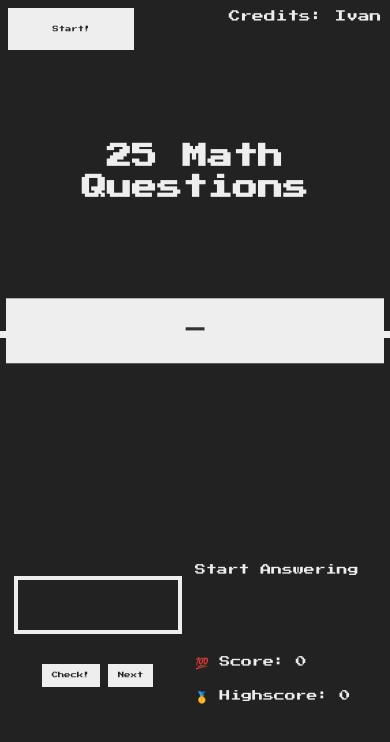
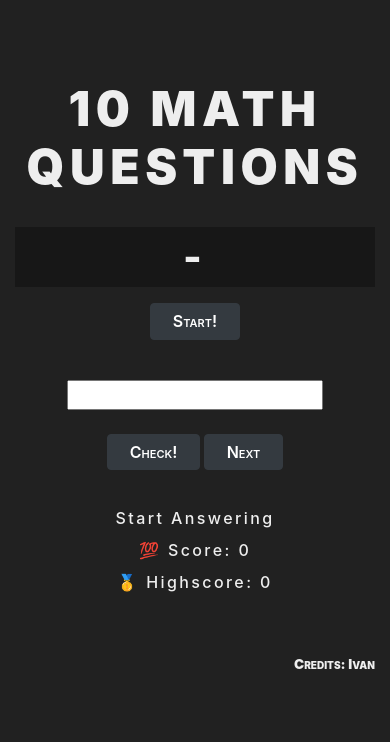
Before and after one commit to aerahrah/Math-Problems, a plain HTML site: page index.html in a window 390 px wide. Drawn offline with nearby package versions, Linux system fonts and the light colour scheme.

Commit message:
Add files via upload

```diff
--- a/index.html
+++ b/index.html
@@ -4,32 +4,50 @@
     <meta charset="UTF-8" />
     <meta name="viewport" content="width=device-width, initial-scale=1.0" />
     <meta http-equiv="X-UA-Compatible" content="ie=edge" />
-    <link rel="stylesheet" href="style1.css" />
+
+    <link rel="preconnect" href="https://fonts.googleapis.com">
+    <link rel="preconnect" href="https://fonts.gstatic.com" crossorigin>
+    <link href="https://fonts.googleapis.com/css2?family=Poppins:wght@400;500;700&display=swap" rel="stylesheet">
+    <link
+      rel="stylesheet"
+      href="https://stackpath.bootstrapcdn.com/bootstrap/4.1.3/css/bootstrap.min.css"
+      integrity="sha384-MCw98/SFnGE8fJT3GXwEOngsV7Zt27NXFoaoApmYm81iuXoPkFOJwJ8ERdknLPMO"
+      crossorigin="anonymous"
+    />
+
+    <link rel="stylesheet" href="style.css" />
     <title>Math-Problems</title>
   </head>
-  <body>
-    <header>
-      <h1>25 Math Questions</h1>
-      <p class="between">Credits: Ivan</p>
-      <button class="btn start">Start!</button>
-      <div class="number">-</div>
+  <body class="container">
+    <header class ="lock" id ="unlock1">
+      <h1 class="title"><strong>10<strong> Math Questions</h1>
+      <p class="number">-</p>
+      <button class="btn btn-dark start">Start!</button>
     </header>
     <main>
-      <section class="left">
+      <div class = "tracking-in-contract-bck" id = "lock">
+        <h1> Will you be my girlfriend max?</h1>
+      </div>
+      <div class ="unlock" id = "unlock">
+        <div class="row">
+          <section class="left col-12 col-md-6">
             <input type="number" class="guess" />
-        <div>
-          <button class="btn check">Check!</button>
-          <button class="btn next">Next</button>
+            <div class="pad">
+              <button class="btn btn-dark check">Check!</button>
+              <button class="btn btn-dark next">Next</button>
             </div>
           </section>
-      <section class="right">
+          <section class="right col-12 col-md-6">
             <p class="message">Start Answering</p>
             <p class="label-score">💯 Score: <span class="score">0</span></p>
             <p class="label-highscore">
               🥇 Highscore: <span class="highscore">0</span>
             </p>
           </section>
+        </div>
+      </div>
     </main>
+    <footer><p class="between" id ="lock1">Credits: Ivan</p></footer>
     <script src="script.js"></script>
   </body>
 </html>
--- a/script.js
+++ b/script.js
@@ -9,6 +9,7 @@ let thirdNum;
 let score = 0;
 let highscore = 0;
 let Tquestion = 0;
+let counter = 0;
 
 function question() {
   let RandomTwoPicker = [];
@@ -16,12 +17,14 @@ function question() {
     thirdNum = Math.trunc(Math.random() * 2);
     RandomTwoPicker[j] = thirdNum;
   }
+  //
+
   FirstNum = Math.trunc(
-    (Math.random() * 20 + 1) * (Math.round(Math.random()) ? 1 : -1)
+    (Math.random() * 17 + 8) * (Math.round(Math.random()) ? 1 : -1)
   );
 
   SecondNum = Math.trunc(
-    (Math.random() * 20 + 1) * (Math.round(Math.random()) ? 1 : -1)
+    (Math.random() * 23 + 1) * (Math.round(Math.random()) ? 1 : -1)
   );
 
   if (RandomTwoPicker[0] === 0) {
@@ -29,16 +32,21 @@ function question() {
     AnswerText = `${FirstNum} + ${SecondNum}`;
     //prompt(`${FirstNum} + ${SecondNum}`);
   } else {
-    CheckAnswer = FirstNum - SecondNum;
+    CheckAnswer = FirstNum + SecondNum;
     //prompt(`${FirstNum} - ${SecondNum}`);
-    AnswerText = `${FirstNum} - ${SecondNum}`;
+    AnswerText = `${FirstNum} + ${SecondNum}`;
   }
   document.querySelector('.number').textContent = AnswerText;
 }
 const displayMessage = function (message) {
   document.querySelector('.message').textContent = message;
+
 };
+
 document.querySelector('.next').addEventListener('click', function () {
+  counter += 1;
+  document.querySelector('.next').disabled = true;
+  document.querySelector('.title').textContent = `Question # ${counter}`;
   document.querySelector('.check').disabled = false;
   displayMessage('Start Answering...');
   document.querySelector('.guess').value = '';
@@ -52,25 +60,33 @@ document.querySelector('.check').addEventListener('click', function () {
     displayMessage('⛔️ No number!');
   } else if (document.querySelector('.number').textContent === '-') {
     displayMessage('Click start first');
-  } else if (guess === CheckAnswer) {
-    if (Tquestion < 25) {
+  } else if (guess == CheckAnswer) {
+    if (Tquestion < 10) {
       score++;
       Tquestion++;
+      document.querySelector('.title').textContent = `CORRECT ANSWER`;
       displayMessage('🎉 Correct Answer!');
       document.querySelector('.score').textContent = score;
       document.querySelector('.check').disabled = true;
+      document.querySelector('.next').disabled = false;
       document.querySelector('body').style.backgroundColor = '#1E6F5C';
     } else {
       displayMessage('🎉 Click Start to Start Again');
       document.querySelector('.score').textContent = score;
       document.querySelector('.highscore').textContent = score;
       document.querySelector('body').style.backgroundColor = '#1E6F5C';
-      if (score === 25) {
-        document.querySelector('.between').textContent = 'dagitamann';
+      if (score === 10) {
+        document.getElementById("lock").style.display = "block";
+        document.getElementById("unlock").style.display = "none";
+        document.getElementById("unlock1").style.display = "none";
+        document.getElementById("lock1").style.display = "none";
       }
     }
-  } else if (guess !== CheckAnswer) {
-    if (Tquestion < 25) {
+  } else if (guess != CheckAnswer) {
+    if (Tquestion < 10) {
+      document.querySelector('.check').disabled = true;
+      document.querySelector('.next').disabled = false;
+      document.querySelector('.title').textContent = `WRONG ANSWER`;
       document.querySelector('body').style.backgroundColor = '#7D0633';
       displayMessage(
         `❌ Wrong answer... Correct Asnwer for: ${AnswerText} is ${CheckAnswer}`
@@ -82,21 +98,24 @@ document.querySelector('.check').addEventListener('click', function () {
       document.querySelector('.score').textContent = score;
       document.querySelector('.highscore').textContent = score;
       document.querySelector('body').style.backgroundColor = '#1E6F5C';
-      if (score === 25) {
-        document.querySelector('.between').textContent = 'dagitamann';
+      if (score == 10) {
+        document.getElementById("lock").style.display = "block";
+        document.getElementById("unlock").style.display = "none";
       }
     }
   }
 });
 
 document.querySelector('.start').addEventListener('click', function () {
+  counter = 1;
   score = 0;
   Tquestion = 0;
   question();
   displayMessage('Start Answering...');
+  document.querySelector('.next').disabled = true;
+  document.querySelector('.title').textContent = `Question # ${counter}`;
   document.querySelector('.between').textContent = 'Credits: Ivan';
   document.querySelector('.score').textContent = score;
   document.querySelector('.guess').value = '';
   document.querySelector('body').style.backgroundColor = '#222';
-  document.querySelector('.number').style.width = '45rem';
 });
--- a/style.css
+++ b/style.css
@@ -1,146 +1,112 @@
 @import url('https://fonts.googleapis.com/css?family=Press+Start+2P&display=swap');
 
 * {
-  margin: 0;
-  padding: 0;
-  box-sizing: inherit;
+  height: auto;
+  width: auto;
+}
+body {
+  background-color: #212121;
+  color: #eeeeee;
+  margin: 5rem;
+  text-align: center;
+  margin-bottom: 1.5rem;
+}
+.title,
+.number {
+  text-transform: uppercase;
+  text-align: center;
+  font-size: 2.5rem;
+  font-weight: 800;
+}
+.title {
+  letter-spacing: 0.35rem;
+  font-size: 3rem;
+  margin: 2rem 0;
+}
+.number {
+  background-color: #171717;
+  letter-spacing: 0.325rem;
+}
+.pad {
+  margin-top: 1.5rem;
+}
+.btn {
+  font-variant: small-caps;
+  font-weight: 600;
+  padding: 0.325rem 1.375rem;
+}
+section {
+  margin-top: 2.5rem;
+}
+.right {
+  letter-spacing: 0.15rem;
+  line-height: 1;
+  font-weight: 500;
 }
 
-html {
-  font-size: 52.5%;
-  box-sizing: border-box;
+footer {
+  font-size: 0.85rem;
+  font-variant: small-caps;
+  margin-top: 3rem;
+  display: flex;
+  justify-content: flex-end;
 }
 
-body {
-  font-family: 'Press Start 2P', sans-serif;
-  color: #eee;
-  background-color: #222;
-  line-height: 31px;
-  /* background-color: #60b347; */
+.tracking-in-contract-bck {
+	-webkit-animation: tracking-in-contract-bck 2s cubic-bezier(0.215, 0.610, 0.355, 1.000) 0.5s both;
+	        animation: tracking-in-contract-bck 2s cubic-bezier(0.215, 0.610, 0.355, 1.000) 0.5s both;
 }
-/* LAYOUT */
-header {
-  position: relative;
-  height: 35vh;
-  border-bottom: 7px solid #eee;
+/* ----------------------------------------------
+ * Generated by Animista on 2022-2-11 14:30:27
+ * Licensed under FreeBSD License.
+ * See http://animista.net/license for more info.
+ * w: http://animista.net, t: @cssanimista
+ * ---------------------------------------------- */
+
+/**
+ * ----------------------------------------
+ * animation tracking-in-contract-bck
+ * ----------------------------------------
+ */
+ @-webkit-keyframes tracking-in-contract-bck {
+  0% {
+    letter-spacing: 1em;
+    -webkit-transform: translateZ(400px);
+            transform: translateZ(400px);
+    opacity: 0;
+  }
+  40% {
+    opacity: 0.6;
+  }
+  100% {
+    -webkit-transform: translateZ(0);
+            transform: translateZ(0);
+    opacity: 1;
+  }
 }
-
-main {
-  height: 65vh;
-  color: #eee;
-  display: flex;
-  align-items: center;
-  justify-content: space-around;
+@keyframes tracking-in-contract-bck {
+  0% {
+    letter-spacing: 1em;
+    -webkit-transform: translateZ(400px);
+            transform: translateZ(400px);
+    opacity: 0;
+  }
+  40% {
+    opacity: 0.6;
+  }
+  100% {
+    -webkit-transform: translateZ(0);
+            transform: translateZ(0);
+    opacity: 1;
+  }
 }
-
-.left {
-  width: 52rem;
-  display: flex;
-  flex-direction: column;
-  align-items: center;
-}
-
-.right {
-  width: 52rem;
-  font-size: 2rem;
-}
-
-/* ELEMENTS STYLE */
-h1 {
+#lock{
+  display: none;
+  font-family: 'Poppins', sans-serif;
+  letter-spacing: -1px;
+  line-height: 1.21;
   font-size: 3rem;
-  text-align: center;
-  position: absolute;
-  width: 100%;
-  top: 52%;
-  left: 50%;
-  transform: translate(-50%, -50%);
-}
-
-.number {
-  background: #eee;
-  color: #333;
-  font-size: 3rem;
-  width: 45rem;
-  padding: 2rem 0rem;
-  text-align: center;
-  position: absolute;
-  bottom: 0;
-  left: 50%;
-  transform: translate(-50%, 50%);
-}
-
-.between {
-  font-size: 1.4rem;
-  position: absolute;
-  top: 1rem;
-  right: 1rem;
-}
-
-.start {
-  position: absolute;
-  top: 1rem;
-  left: 1rem;
-  width: 15rem;
-  height: 5rem;
-}
-
-.guess {
-  background: none;
-  border: 4px solid #eee;
-  font-family: inherit;
-  color: inherit;
-  font-size: 3rem;
-  padding: 1.5rem;
-  width: 20rem;
-  text-align: center;
-  display: block;
-  margin-bottom: 3rem;
-}
-
-.btn {
-  border: none;
-  background-color: #eee;
-  color: #222;
-  font-size: 1.5rem;
-  font-family: inherit;
-  padding: 1.5rem 2rem;
-  cursor: pointer;
-}
-
-.btn:hover {
-  background-color: #ccc;
-}
-
-.message {
-  margin-bottom: 8rem;
-  height: 3rem;
-}
-
-.label-score {
-  margin-bottom: 2rem;
-}
-
-@media screen and (max-width: 900px) {
-
-
-    header {
-      height: 40vh;
-    }
-
-    main {
-      height: 70vh;
-
-    }
-    p{
-      font-size: 1.3rem;
-      line-height: 2rem;
-    }
-    h1 {
-      font-size: 3rem;
-    }
-    .btn {
-      font-size: .75rem;
-      padding: 1rem 1.2rem;
-    }
+  margin-top: 6rem;
+  padding: 0 3rem;
 
 }
```
Lines whose indentation alone changed are shown as unchanged.
